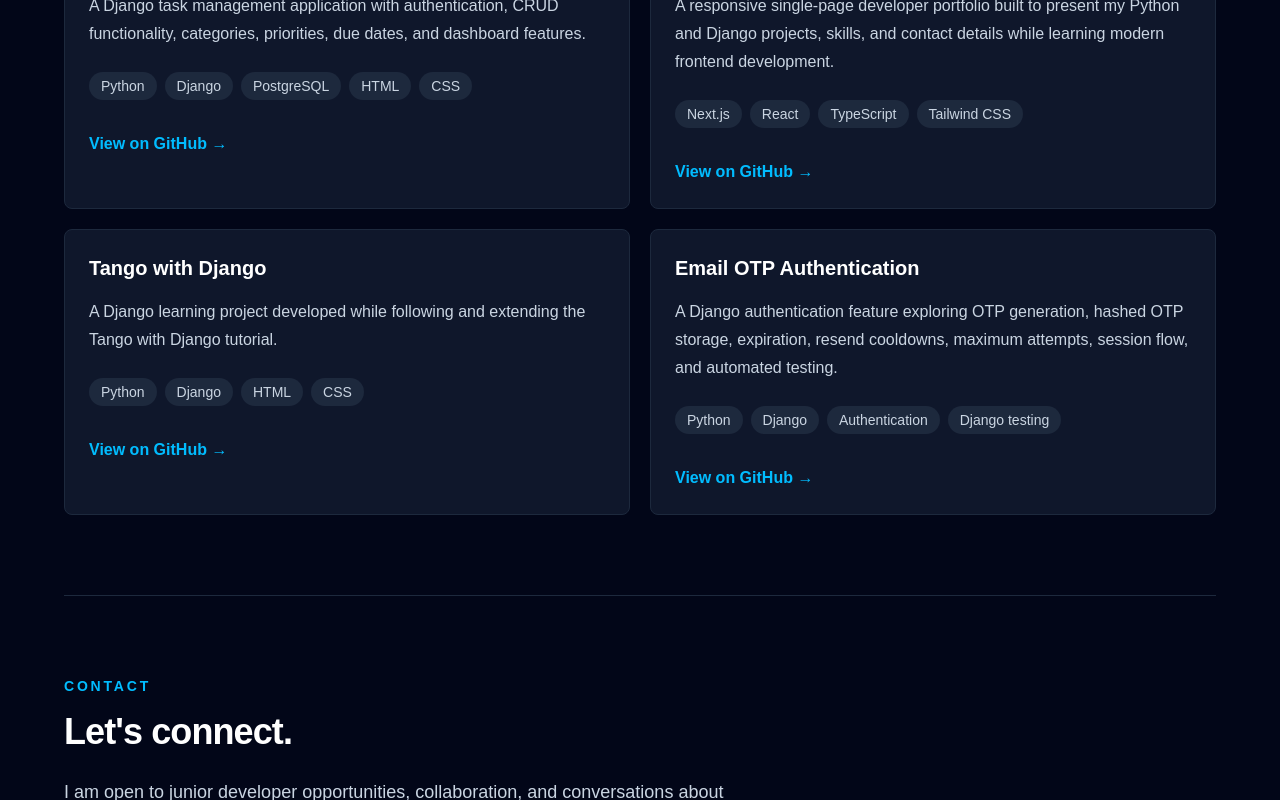
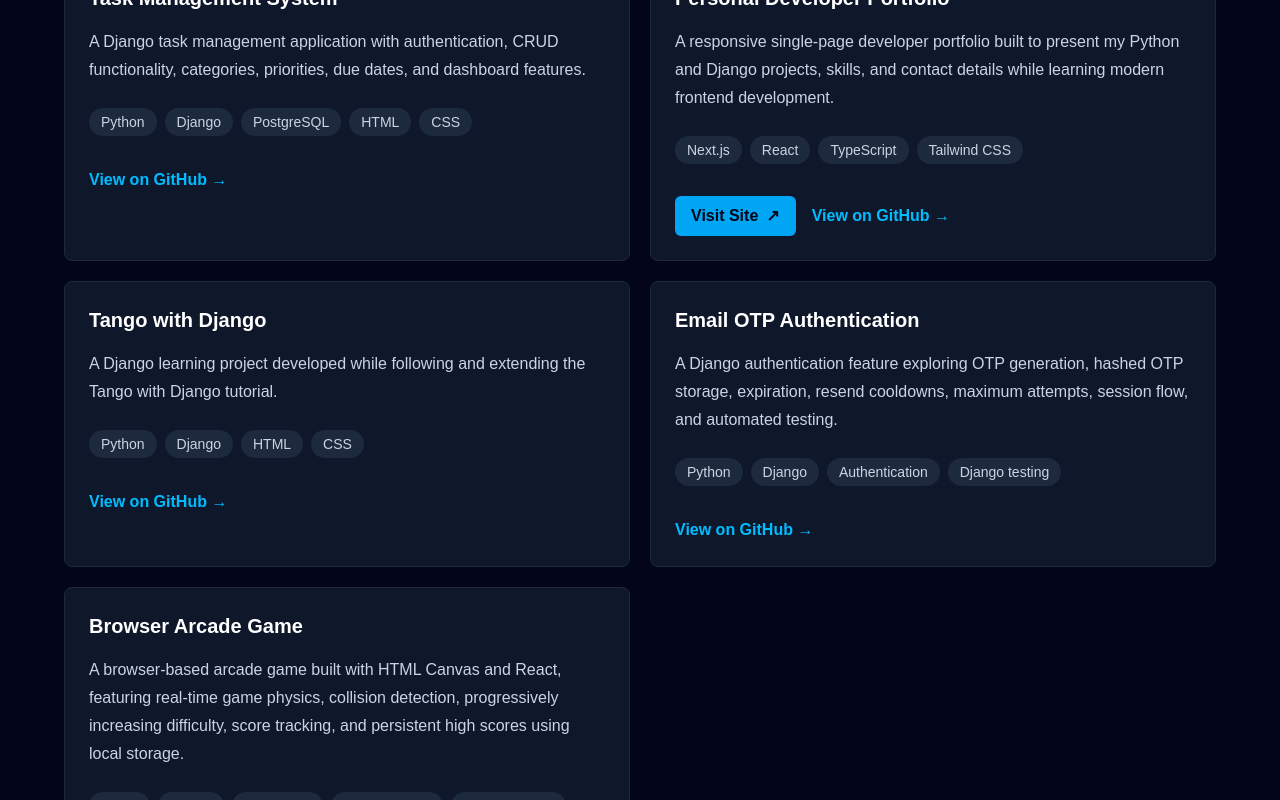
Before and after one commit to Mics28/personal-portfolio, a Next.js app: page /personal-portfolio/ in a window 1280 px wide. Shown: the part 2300-3100 px from the top of the page. Built offline with nearby package versions, Linux system fonts and the light colour scheme.

Commit message:
Project card and resume update

```diff
--- a/app/page.tsx
+++ b/app/page.tsx
@@ -111,11 +111,13 @@ export default function Home() {
               <li className="rounded-full bg-slate-800 px-3 py-1">
                 JavaScript
               </li>
+              <li className="rounded-full bg-slate-800 px-3 py-1">TypeScript</li>
               <li className="rounded-full bg-slate-800 px-3 py-1">
                 Tailwind CSS
               </li>
               <li className="rounded-full bg-slate-800 px-3 py-1">React</li>
               <li className="rounded-full bg-slate-800 px-3 py-1">Next.js</li>
+              <li className="rounded-full bg-slate-800 px-3 py-1">HTML Canvas</li>
             </ul>
           </article>
 
@@ -193,6 +195,8 @@ export default function Home() {
             description="A responsive single-page developer portfolio built to present my Python and Django projects, skills, and contact details while learning modern frontend development."
             technologies={["Next.js", "React", "TypeScript", "Tailwind CSS"]}
             githubUrl="https://github.com/Mics28/personal-portfolio"
+            liveUrl="https://mics28.github.io/personal-portfolio/"
+            liveLabel="Visit Site"
           />
 
           <ProjectCard
@@ -208,6 +212,15 @@ export default function Home() {
             technologies={["Python", "Django", "Authentication", "Django testing"]}
             githubUrl="https://github.com/jeanjoellevillanueva/store_system/pull/33"
           />
+
+          <ProjectCard
+            title="Browser Arcade Game"
+            description="A browser-based arcade game built with HTML Canvas and React, featuring real-time game physics, collision detection, progressively increasing difficulty, score tracking, and persistent high scores using local storage."
+            technologies={["React", "Next.js", "TypeScript", "HTML Canvas", "Game Physics", "Local Storage"]}
+            githubUrl="https://github.com/Mics28/browser-arcade-game"
+            liveUrl="https://mico-flight-game.vercel.app/"
+          />
+
         </div>
       </section>
 
--- a/components/ProjectCard.tsx
+++ b/components/ProjectCard.tsx
@@ -3,6 +3,8 @@ type ProjectCardProps = {
   description: string;
   technologies: string[];
   githubUrl: string;
+  liveUrl?: string;
+  liveLabel?: string;
 };
 
 export default function ProjectCard({
@@ -10,6 +12,8 @@ export default function ProjectCard({
   description,
   technologies,
   githubUrl,
+  liveUrl,
+  liveLabel = "Play Game",
 }: ProjectCardProps) {
   return (
     <article className="flex h-full flex-col rounded-lg border border-slate-800 bg-slate-900 p-6">
@@ -28,14 +32,27 @@ export default function ProjectCard({
         ))}
       </ul>
 
+      <div className="mt-8 flex flex-wrap items-center gap-4">
+        {liveUrl && (
+          <a
+            href={liveUrl}
+            target="_blank"
+            rel="noopener noreferrer"
+            className="inline-flex items-center rounded-md bg-sky-500 px-4 py-2 font-semibold text-slate-950 transition-colors hover:bg-sky-400"
+          >
+            {liveLabel} <span className="ml-2" aria-hidden="true">↗</span>
+          </a>
+        )}
+
         <a
           href={githubUrl}
           target="_blank"
           rel="noopener noreferrer"
-        className="mt-8 font-semibold text-sky-400 transition-colors hover:text-sky-300"
+          className="font-semibold text-sky-400 transition-colors hover:text-sky-300"
         >
           View on GitHub <span aria-hidden="true">→</span>
         </a>
+      </div>
     </article>
   );
 }
```
Also changed, not shown: 1 other file (tests, documents, lock files or other folders). Lines whose indentation alone changed are shown as unchanged.
